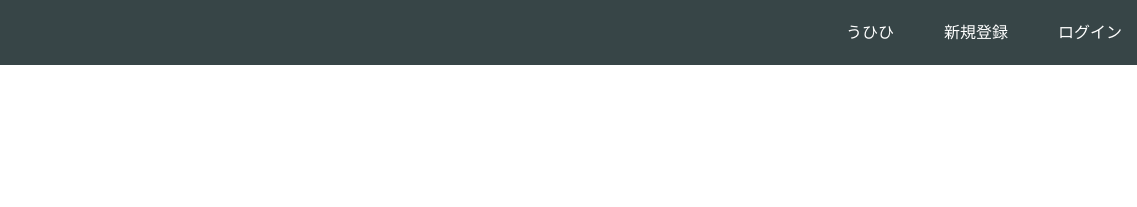
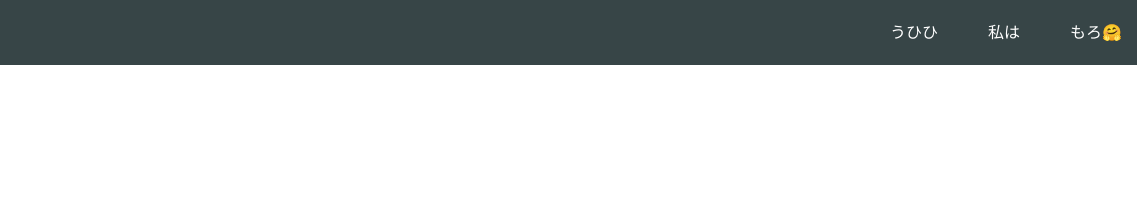
Before and after one commit to yk-m-0509/yk-m-0509.github.io, a plain HTML site: page index.html in a window 1280 px wide. Shown: the top 207 px of the page, 143-1280 px from the left. Drawn offline with Linux system fonts and the light colour scheme.

Commit message:
Update index.html

```diff
--- a/index.html
+++ b/index.html
@@ -16,8 +16,8 @@
       <span class="fa fa-bars menu-icon"></span>
       <div class="header-right">
         <a href="#">うひひ</a>
-        <a href="#">新規登録</a>
-        <a href="#" class="login">ログイン</a>
+        <a href="#">私は</a>
+        <a href="#" class="login">もろ🤗</a>
       </div>
     </div>
   </header>
```
